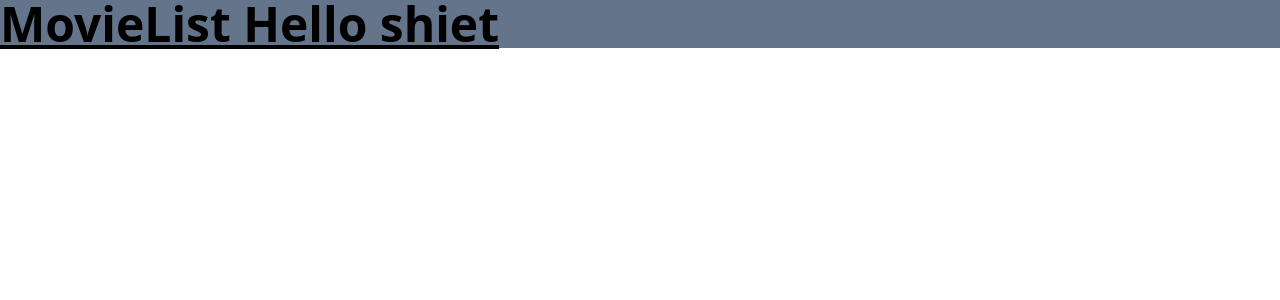
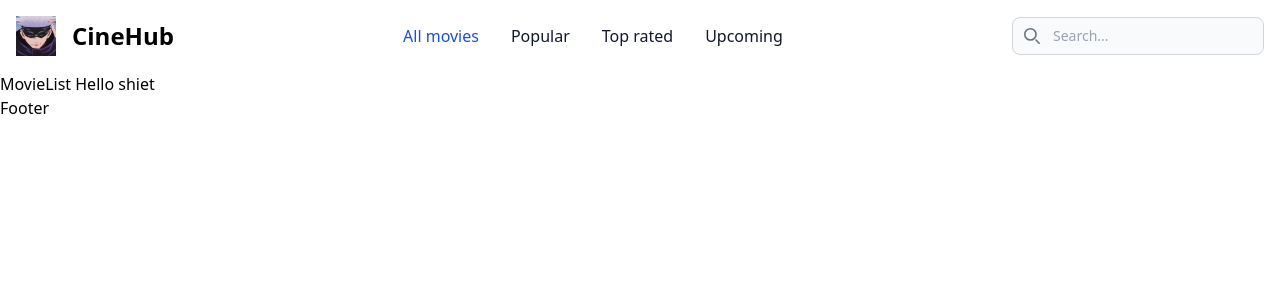
Before and after one commit to MohamadAliHassan/CineHub, a React (Create React App) app: page / in a window 1280 px wide. Shown: the top 300 px of the page. Built offline with nearby package versions, Linux system fonts and the light colour scheme.

Commit message:
header section worked on

```diff
--- a/src/App.js
+++ b/src/App.js
@@ -1,10 +1,14 @@
 import "./App.css";
 import AllRoutes from "./routes/AllRoutes";
+import Header from "./components/Header";
+import Footer from "./components/Footer";
 
 function App() {
   return (
     <div className="App">
+      <Header />
       <AllRoutes />
+      <Footer />
     </div>
   );
 }
--- a/src/components/Header.js
+++ b/src/components/Header.js
@@ -1,7 +1,163 @@
 import React from "react";
+import Logo from "../assets/Gojo.jpg";
+import { Link } from "react-router-dom";
 
 function Header() {
-  return <header>Header</header>;
+  return (
+    <header>
+      <nav className="bg-white border-gray-200 dark:bg-gray-900">
+        <div className="max-w-screen-xl flex flex-wrap items-center justify-between mx-auto p-4">
+          <Link to="" className="flex items-center">
+            <img src={Logo} className="h-10 mr-4" alt="Gojo Logo" />
+            <span className="self-center text-2xl font-semibold whitespace-nowrap dark:text-white">
+              CineHub
+            </span>
+          </Link>
+          <div className="flex md:order-2">
+            <button
+              type="button"
+              data-collapse-toggle="navbar-search"
+              aria-controls="navbar-search"
+              aria-expanded="false"
+              className="md:hidden text-gray-500 dark:text-gray-400 hover:bg-gray-100 dark:hover:bg-gray-700 focus:outline-none focus:ring-4 focus:ring-gray-200 dark:focus:ring-gray-700 rounded-lg text-sm p-2.5 mr-1"
+            >
+              <svg
+                className="w-5 h-5"
+                aria-hidden="true"
+                xmlns="http://www.w3.org/2000/svg"
+                fill="none"
+                viewBox="0 0 20 20"
+              >
+                <path
+                  stroke="currentColor"
+                  strokeLinecap="round"
+                  strokeLinejoin="round"
+                  strokeWidth="2"
+                  d="m19 19-4-4m0-7A7 7 0 1 1 1 8a7 7 0 0 1 14 0Z"
+                />
+              </svg>
+              <span className="sr-only">Search</span>
+            </button>
+            <div className="relative hidden md:block">
+              <div className="absolute inset-y-0 left-0 flex items-center pl-3 pointer-events-none">
+                <svg
+                  className="w-4 h-4 text-gray-500 dark:text-gray-400"
+                  aria-hidden="true"
+                  xmlns="http://www.w3.org/2000/svg"
+                  fill="none"
+                  viewBox="0 0 20 20"
+                >
+                  <path
+                    stroke="currentColor"
+                    strokeLinecap="round"
+                    strokeLinejoin="round"
+                    strokeWidth="2"
+                    d="m19 19-4-4m0-7A7 7 0 1 1 1 8a7 7 0 0 1 14 0Z"
+                  />
+                </svg>
+                <span className="sr-only">Search icon</span>
+              </div>
+              <input
+                type="text"
+                id="search-navbar"
+                className="block w-full p-2 pl-10 text-sm text-gray-900 border border-gray-300 rounded-lg bg-gray-50 focus:ring-blue-500 focus:border-blue-500 dark:bg-gray-700 dark:border-gray-600 dark:placeholder-gray-400 dark:text-white dark:focus:ring-blue-500 dark:focus:border-blue-500"
+                placeholder="Search..."
+              />
+            </div>
+            <button
+              data-collapse-toggle="navbar-search"
+              type="button"
+              className="inline-flex items-center p-2 w-10 h-10 justify-center text-sm text-gray-500 rounded-lg md:hidden hover:bg-gray-100 focus:outline-none focus:ring-2 focus:ring-gray-200 dark:text-gray-400 dark:hover:bg-gray-700 dark:focus:ring-gray-600"
+              aria-controls="navbar-search"
+              aria-expanded="false"
+            >
+              <span className="sr-only">Open main menu</span>
+              <svg
+                className="w-5 h-5"
+                aria-hidden="true"
+                xmlns="http://www.w3.org/2000/svg"
+                fill="none"
+                viewBox="0 0 17 14"
+              >
+                <path
+                  stroke="currentColor"
+                  strokeLinecap="round"
+                  strokeLinejoin="round"
+                  strokeWidth="2"
+                  d="M1 1h15M1 7h15M1 13h15"
+                />
+              </svg>
+            </button>
+          </div>
+          <div
+            className="items-center justify-between hidden w-full md:flex md:w-auto md:order-1"
+            id="navbar-search"
+          >
+            <div className="relative mt-3 md:hidden">
+              <div className="absolute inset-y-0 left-0 flex items-center pl-3 pointer-events-none">
+                <svg
+                  className="w-4 h-4 text-gray-500 dark:text-gray-400"
+                  aria-hidden="true"
+                  xmlns="http://www.w3.org/2000/svg"
+                  fill="none"
+                  viewBox="0 0 20 20"
+                >
+                  <path
+                    stroke="currentColor"
+                    strokeLinecap="round"
+                    strokeLinejoin="round"
+                    strokeWidth="2"
+                    d="m19 19-4-4m0-7A7 7 0 1 1 1 8a7 7 0 0 1 14 0Z"
+                  />
+                </svg>
+              </div>
+              <input
+                type="text"
+                id="search-navbar"
+                className="block w-full p-2 pl-10 text-sm text-gray-900 border border-gray-300 rounded-lg bg-gray-50 focus:ring-blue-500 focus:border-blue-500 dark:bg-gray-700 dark:border-gray-600 dark:placeholder-gray-400 dark:text-white dark:focus:ring-blue-500 dark:focus:border-blue-500"
+                placeholder="Search..."
+              />
+            </div>
+            <ul className="flex flex-col p-4 md:p-0 mt-4 font-medium border border-gray-100 rounded-lg bg-gray-50 md:flex-row md:space-x-8 md:mt-0 md:border-0 md:bg-white dark:bg-gray-800 md:dark:bg-gray-900 dark:border-gray-700">
+              <li>
+                <Link
+                  to="/"
+                  className="block py-2 pl-3 pr-4 text-white bg-blue-700 rounded md:bg-transparent md:text-blue-700 md:p-0 md:dark:text-blue-500"
+                  aria-current="page"
+                >
+                  All movies
+                </Link>
+              </li>
+              <li>
+                <Link
+                  to="/movies/popular"
+                  className="block py-2 pl-3 pr-4 text-gray-900 rounded hover:bg-gray-100 md:hover:bg-transparent md:hover:text-blue-700 md:p-0 md:dark:hover:text-blue-500 dark:text-white dark:hover:bg-gray-700 dark:hover:text-white md:dark:hover:bg-transparent dark:border-gray-700"
+                >
+                  Popular
+                </Link>
+              </li>
+              <li>
+                <Link
+                  to="/movies/top"
+                  className="block py-2 pl-3 pr-4 text-gray-900 rounded hover:bg-gray-100 md:hover:bg-transparent md:hover:text-blue-700 md:p-0 dark:text-white md:dark:hover:text-blue-500 dark:hover:bg-gray-700 dark:hover:text-white md:dark:hover:bg-transparent dark:border-gray-700"
+                >
+                  Top rated
+                </Link>
+              </li>
+              <li>
+                <Link
+                  to="/movies/upcoming"
+                  className="block py-2 pl-3 pr-4 text-gray-900 rounded hover:bg-gray-100 md:hover:bg-transparent md:hover:text-blue-700 md:p-0 dark:text-white md:dark:hover:text-blue-500 dark:hover:bg-gray-700 dark:hover:text-white md:dark:hover:bg-transparent dark:border-gray-700"
+                >
+                  Upcoming
+                </Link>
+              </li>
+            </ul>
+          </div>
+        </div>
+      </nav>
+    </header>
+  );
 }
 
 export default Header;
--- a/src/pages/MovieList.js
+++ b/src/pages/MovieList.js
@@ -4,9 +4,7 @@
 function MovieList() {
   return (
     <main>
-      <div className="text-5xl font-bold underline bg-slate-500">
-        MovieList Hello shiet
-      </div>
+      <div>MovieList Hello shiet</div>
     </main>
   );
 }
```
Also changed, not shown: src/assets/Gojo.jpg (added), 1 other file (tests, documents, lock files or other folders).
